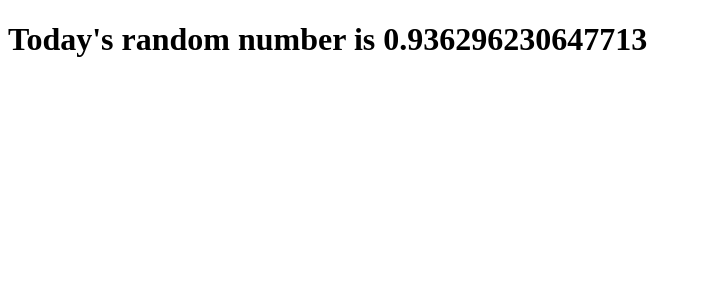
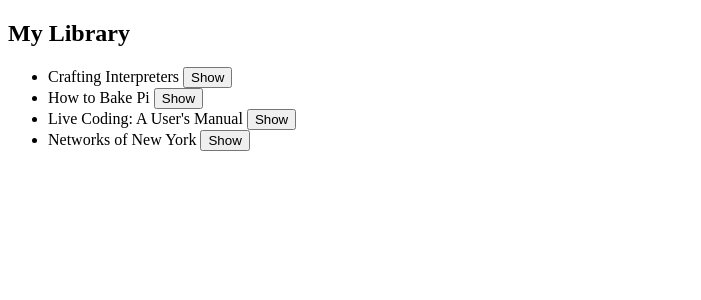
Before and after one commit to PUDT3101C-Fall2026/react-demo, a React (Vite) app: page / in a window 1280 px wide. Shown: the top 300 px of the page, without its empty margins (0-701 px from the left). Built offline with nearby package versions, Linux system fonts and the light colour scheme.

Commit message:
Start building out interactive implementation of demo React app

```diff
--- a/index.html
+++ b/index.html
@@ -1,7 +1,7 @@
-<!DOCTYPE html>
+<!doctype html>
 <html>
   <head>
-    <title>My Website</title>
+    <title>My Library</title>
     <script type="module" src="src/main.jsx"></script>
   </head>
   <body>
--- /dev/null
+++ b/src/Library.jsx
@@ -0,0 +1,46 @@
+import { useState } from "react";
+
+let books = [
+  { title: "Crafting Interpreters", author: "Robert Nystrom" },
+  { title: "How to Bake Pi", author: "Eugenia Cheng" },
+  {
+    title: "Live Coding: A User's Manual",
+    author:
+      "Alan Blackwell, Emma Cocker, Geoff Cox, Alex McLean and Thor Magnusson",
+  },
+  { title: "Networks of New York", author: "Ingrid Burrington" },
+];
+
+// This is our Library component which is exported for use in main.jsx
+export function Library() {
+  return (
+    <section>
+      <h1>My Library</h1>
+      <ul>
+        {books.map((book) => (
+          <Book key={book.title} title={book.title} author={book.author} />
+        ))}
+      </ul>
+    </section>
+  );
+}
+
+function Book(props) {
+  let [shown, setShown] = useState(false);
+
+  return (
+    <li>
+      {props.title}{" "}
+      <button onClick={() => setShown(!shown)}>
+        {shown ? "Hide" : "Show"}
+      </button>
+      {shown ? (
+        <ul>
+          <li>{props.author}</li>
+        </ul>
+      ) : (
+        ""
+      )}
+    </li>
+  );
+}
--- a/src/main.jsx
+++ b/src/main.jsx
@@ -1,5 +1,7 @@
 import { createRoot } from "react-dom/client";
 
-let root = createRoot(document.getElementById("app"))
+import { Library } from "./Library.jsx";
 
-root.render(<h1>Today's random number is { Math.random() }</h1>);
+let root = createRoot(document.getElementById("app"));
+
+root.render(<Library />);
```
